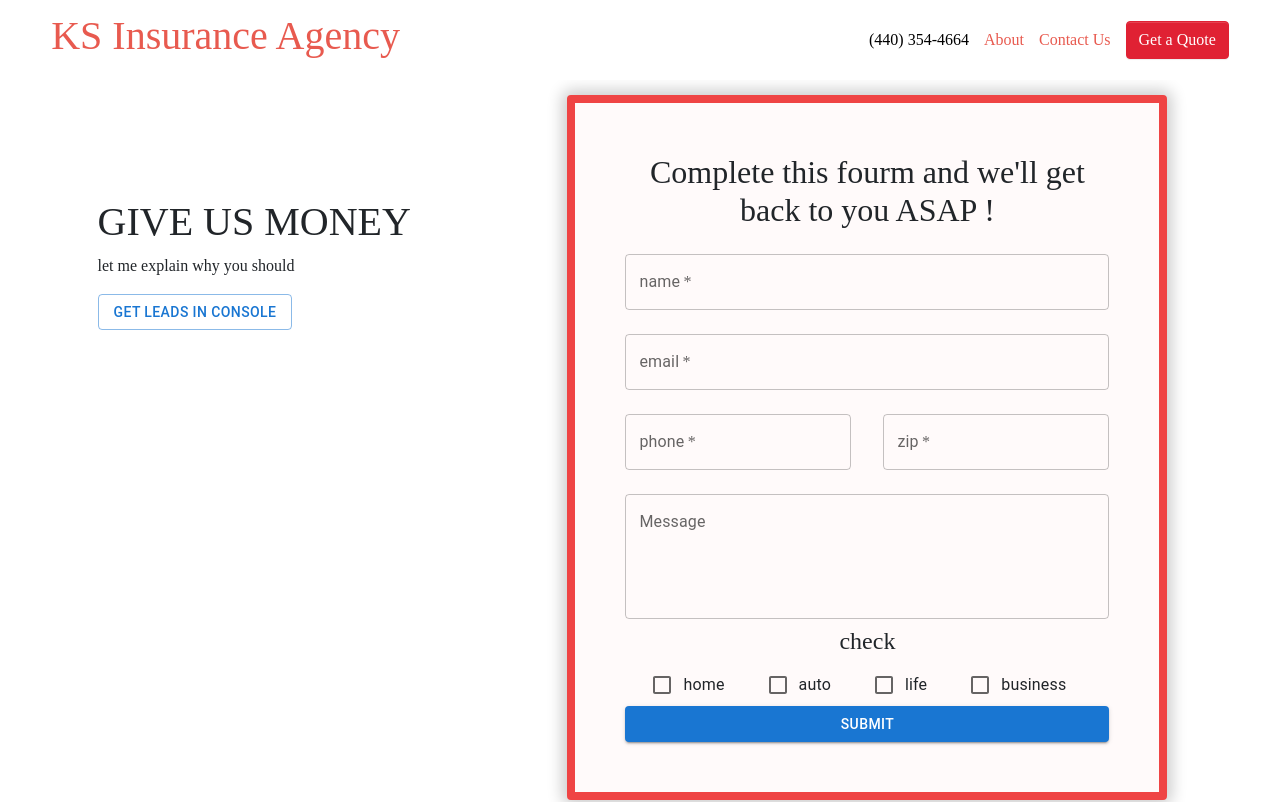
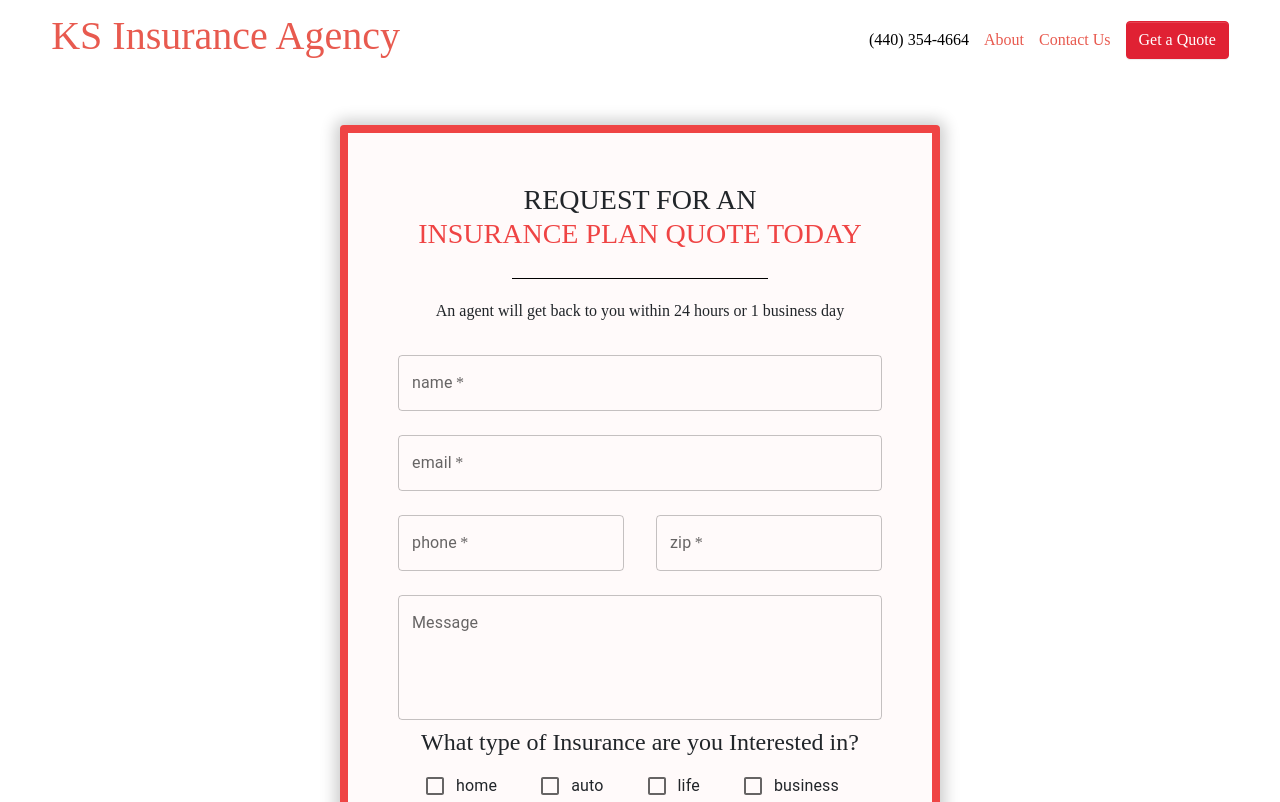
Before and after one commit to abiodunfreeman/ks_insurance, a React (Create React App) app in the folder client/: page /quote in a window 1280 px wide. Shown: the top 802 px of the page. Built offline with nearby package versions, Linux system fonts and the light colour scheme.

Commit message:
quote form done? some IconRow work

```diff
--- a/client/src/components/IconRow.js
+++ b/client/src/components/IconRow.js
@@ -2,6 +2,8 @@ import '../components/styles/css/iconrow.css';
 export default function IconRow() {
   const handleHiddenInfoClick = name => {
     const container = document.querySelector(`#${name}-info-container`);
+    const svg = document.querySelector(`#${name}-svg`);
+    svg.classList.toggle('svg-active');
     container.classList.toggle('active');
     console.log(container);
   };
@@ -13,6 +15,7 @@ export default function IconRow() {
           <div className="svgContainer">
             <i
               className="bi bi-house-heart svg"
+              id="home-svg"
               onClick={() => handleHiddenInfoClick('home')}
             ></i>
             <h5>HOME</h5>
@@ -28,6 +31,7 @@ export default function IconRow() {
         <div className="spec-container">
           <div className="svgContainer">
             <i
+              id="business-svg"
               className="bi bi-building  svg"
               onClick={() => handleHiddenInfoClick('business')}
             ></i>
@@ -40,6 +44,7 @@ export default function IconRow() {
         <div className="spec-container">
           <div className="svgContainer">
             <i
+              id="auto-svg"
               className="fa-solid fa-car svg"
               onClick={() => handleHiddenInfoClick('auto')}
             ></i>
@@ -52,6 +57,7 @@ export default function IconRow() {
         <div className="spec-container">
           <div className="svgContainer">
             <i
+              id="life-svg"
               className="bi bi-suit-heart-fill  svg"
               onClick={() => handleHiddenInfoClick('life')}
             ></i>
--- a/client/src/components/styles/css/iconrow.css
+++ b/client/src/components/styles/css/iconrow.css
@@ -2,7 +2,7 @@
 #icon-row-container {
   background-color: #eceff1;
   min-height: 500px;
-  padding: 1.5rem;
+  padding: 2.5rem;
 }
 
 /* line 8, ../GitHub/ks_insurance/client/src/components/styles/sass/iconrow.scss */
@@ -13,11 +13,10 @@
 
 /* line 13, ../GitHub/ks_insurance/client/src/components/styles/sass/iconrow.scss */
 #icon-row-container .svg:hover {
-  color: #dc2626;
   cursor: pointer;
 }
 
-/* line 17, ../GitHub/ks_insurance/client/src/components/styles/sass/iconrow.scss */
+/* line 16, ../GitHub/ks_insurance/client/src/components/styles/sass/iconrow.scss */
 #icon-row-container .svgContainer {
   display: flex;
   flex-direction: column;
@@ -29,35 +28,35 @@
   width: 150px;
 }
 
-/* line 27, ../GitHub/ks_insurance/client/src/components/styles/sass/iconrow.scss */
+/* line 26, ../GitHub/ks_insurance/client/src/components/styles/sass/iconrow.scss */
 #icon-row-container .svgContainer:hover {
   transform: scale(1.1);
 }
 
-/* line 31, ../GitHub/ks_insurance/client/src/components/styles/sass/iconrow.scss */
+/* line 30, ../GitHub/ks_insurance/client/src/components/styles/sass/iconrow.scss */
 #icon-row-container .hidden-info-container {
   display: none;
   position: absolute;
   top: 180px;
 }
 
-/* line 36, ../GitHub/ks_insurance/client/src/components/styles/sass/iconrow.scss */
-#icon-row-container .hidden-info-container p {
-  display: block;
-}
-
-/* line 40, ../GitHub/ks_insurance/client/src/components/styles/sass/iconrow.scss */
+/* line 39, ../GitHub/ks_insurance/client/src/components/styles/sass/iconrow.scss */
 #icon-row-container .active {
   display: flex;
 }
 
-/* line 43, ../GitHub/ks_insurance/client/src/components/styles/sass/iconrow.scss */
+/* line 42, ../GitHub/ks_insurance/client/src/components/styles/sass/iconrow.scss */
+#icon-row-container .svg-active {
+  color: #dc2626;
+}
+
+/* line 45, ../GitHub/ks_insurance/client/src/components/styles/sass/iconrow.scss */
 #icon-row-container .spec-container {
   position: relative;
   display: flex;
   flex-direction: column;
   align-items: center;
-  margin-bottom: 150px;
+  padding-bottom: 150px;
 }
 
 /*# sourceMappingURL=iconrow.css.map */
--- a/client/src/components/styles/css/quote.css
+++ b/client/src/components/styles/css/quote.css
@@ -20,7 +20,7 @@
   background-color: snow;
   border-radius: 4px;
   box-shadow: 0 0 15px 5px rgba(0, 0, 0, 0.2);
-  margin: 15px;
+  margin: 45px;
   max-width: 600px;
   padding: 50px;
   display: flex;
@@ -43,12 +43,20 @@
   gap: 2rem;
 }
 
+/* line 41, ../GitHub/ks_insurance/client/src/components/styles/sass/quote.scss */
+#quote-line {
+  border-top: 1px solid black;
+  width: 20vw;
+  align-self: center;
+  margin: 20px;
+}
+
 @media (max-width: 1050px) {
-  /* line 42, ../GitHub/ks_insurance/client/src/components/styles/sass/quote.scss */
+  /* line 48, ../GitHub/ks_insurance/client/src/components/styles/sass/quote.scss */
   #quote-form-container {
     flex-direction: column-reverse;
   }
-  /* line 46, ../GitHub/ks_insurance/client/src/components/styles/sass/quote.scss */
+  /* line 52, ../GitHub/ks_insurance/client/src/components/styles/sass/quote.scss */
   #phone-zip-container {
     flex-direction: column;
     gap: 0px;
--- a/client/src/components/styles/sass/quote.scss
+++ b/client/src/components/styles/sass/quote.scss
@@ -19,7 +19,7 @@
       background-color: rgb(255, 250, 250);
       border-radius: 4px;
       box-shadow: 0 0 15px 5px rgba(0, 0, 0, 0.2);
-      margin: 15px;
+      margin: 45px;
       max-width: 600px;
       padding: 50px;
       display: flex;
@@ -38,6 +38,12 @@
   display: flex;
   gap: 2rem;
 }
+#quote-line {
+  border-top: 1px solid black;
+  width: 20vw;
+  align-self: center;
+  margin: 20px;
+}
 @media (max-width: 1050px) {
   #quote-form-container {
     // display: flex;
--- a/client/src/routes/quote.js
+++ b/client/src/routes/quote.js
@@ -56,21 +56,26 @@ export default function Quote() {
         className="flex justify-evenly items-center gap-11
         "
       >
-        <div id="quote-words-container">
+        {/* <div id="quote-words-container">
           <h1>GIVE US MONEY</h1>
           <p>let me explain why you should</p>
           <Button variant="outlined" onClick={() => fetchLeads()}>
             Get Leads in Console
           </Button>
-        </div>
+        </div> */}
         <form
           id="quote-form"
           className="border-8 border-red-500"
           onSubmit={e => handleChange(e)}
         >
-          <h2 className="text-center">
-            Complete this fourm and we'll get back to you ASAP !
-          </h2>
+          <h3 className="text-center">
+            REQUEST FOR AN <br />
+            <span className="text-red-500">INSURANCE PLAN QUOTE TODAY</span>
+          </h3>
+          <div id="quote-line" className="text-center"></div>
+          <p className="text-center">
+            An agent will get back to you within 24 hours or 1 business day
+          </p>
           <TextField
             required
             fullWidth
@@ -131,7 +136,9 @@ export default function Quote() {
             rows={4}
           />
           <FormGroup id="checkbox-group">
-            <h4 className="text-center">check</h4>
+            <h4 className="text-center">
+              What type of Insurance are you Interested in?
+            </h4>
             <div className="flex  justify-evenly flex-wrap">
               <FormControlLabel
                 className="flex"
```
Also changed, not shown: client/src/components/styles/sass/iconrow.scss (+6 -4 lines), 2 other files (tests, documents, lock files or other folders).
